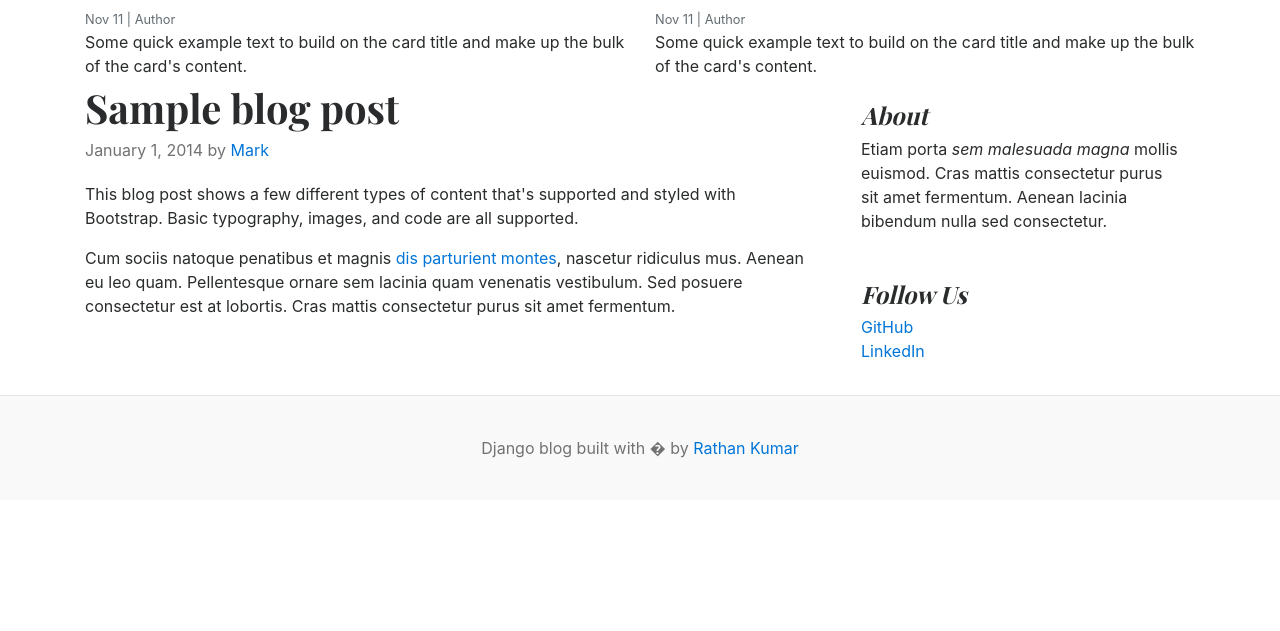
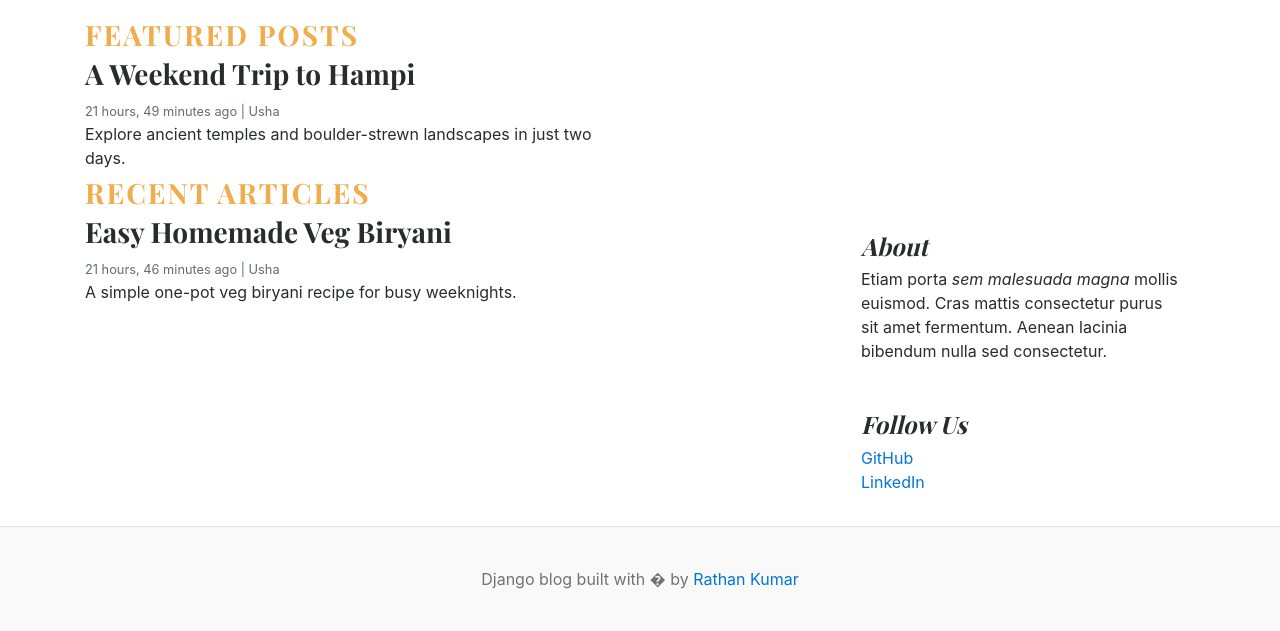
Before and after one commit to ushaerikireddy-web/Django_Bolg, a Django app: page / in a window 1280 px wide. Shown: the part 535-1166 px from the top of the page. Before the commit the page ends 993 px from the top, so only its background shows below. Run offline with Django 3.2, Linux system fonts and the light colour scheme; data comes from the database, SQL or seed files in the repository; both versions use the stored data as it was after the commit.

Commit message:
posts by category

```diff
--- a/blog_main/settings.py
+++ b/blog_main/settings.py
@@ -63,6 +63,7 @@ TEMPLATES = [
                 'django.template.context_processors.request',
                 'django.contrib.auth.context_processors.auth',
                 'django.contrib.messages.context_processors.messages',
+                'blogs.context_processors.get_categories'
             ],
         },
     },
--- a/blog_main/urls.py
+++ b/blog_main/urls.py
@@ -14,7 +14,8 @@ Including another URLconf
     2. Add a URL to urlpatterns:  path('blog/', include('blog.urls'))
 """
 from django.contrib import admin
-from django.urls import path
+from django.urls import include, path
+
 from .import views
 from django.conf.urls.static import static
 from django.conf import settings
@@ -22,4 +23,5 @@ from django.conf import settings
 urlpatterns = [
     path('admin/', admin.site.urls),
     path('',views.home,name='home'),
+    path('category/',include('blogs.urls')) # Includes the URL patterns from the blogs app under the 'category/' URL path
 ]+static(settings.MEDIA_URL,document_root=settings.MEDIA_ROOT)
--- a/blog_main/views.py
+++ b/blog_main/views.py
@@ -4,7 +4,16 @@
 from django.shortcuts import render
 
 from django.http import HttpResponse
+from blogs.models import Blog, Category
 
 
 def home(request):
-    return render(request,'home.html')
+    featured_posts = Blog.objects.filter(is_featured=True , status='Published').order_by('updated_at')
+    posts = Blog.objects.filter(is_featured=False,status='Published')
+    print("FEATURED POSTS:", featured_posts)
+    print("RECENT POSTS:", posts)
+    context ={
+        'featured_posts' : featured_posts,
+        'posts' : posts,
+    }
+    return render(request,'home.html',context)
--- /dev/null
+++ b/blogs/context_processors.py
@@ -0,0 +1,9 @@
+
+
+
+from .models import Category
+
+
+def get_categories(request):
+    categories = Category.objects.all()
+    return dict(categories=categories)
--- a/blogs/models.py
+++ b/blogs/models.py
@@ -49,6 +49,7 @@ class Blog(models.Model):
      # Connects the blog with a Category
      # on_delete=models.CASCADE means if a category is deleted,
      # its related blogs will also be deleted
+    #  Django detects this category as category_id so we can use both category and category_id in usage
      category = models.ForeignKey(Category,on_delete=models.CASCADE)
      # Connects the blog with the Django User
      # This stores which user created the blog
--- /dev/null
+++ b/blogs/urls.py
@@ -0,0 +1,11 @@
+from django.urls import include, path
+
+from . import views
+
+
+
+urlpatterns = [
+    path('<int:category_id>/',views.posts_by_category,name='posts_by_category')
+    # Gets the category ID from the URL and shows the posts of that category
+
+]
--- /dev/null
+++ b/templates/404.html
@@ -0,0 +1,4 @@
+<p>The category doesnot exists</p>
+<!-- if we want to work this page then in blog_main ==> settings ==>(change) DEBUG = False
+                                                                             ALLOWED_HOST = ["*"]
+                                                                              -->
--- /dev/null
+++ b/templates/base.html
@@ -0,0 +1,57 @@
+<!-- Header Part -->
+
+{% load static %}
+
+<!DOCTYPE html>
+<html lang="en">
+
+<head>
+  <meta charset="UTF-8">
+  <meta http-equiv="X-UA-Compatible" content="IE=edge">
+  <meta name="viewport" content="width=device-width, initial-scale=1.0">
+  <title>Django Blogs</title>
+  <link href="https://getbootstrap.com/docs/4.0/dist/css/bootstrap.min.css" rel="stylesheet">
+  <link href="https://fonts.googleapis.com/css?family=Playfair+Display:700,900" rel="stylesheet">
+  <link href="{% static 'css/blog.css' %}" rel="stylesheet">
+</head>
+
+<body>
+  <div class="container">
+    <header class="blog-header py-3">
+      <div class="row flex-nowrap justify-content-between align-items-center">
+        <div class="col-8 pt-1">
+          <a class="blog-header-logo text-dark" href="/">Django Blog</a>
+        </div>
+        <div class="col-4 d-flex justify-content-end align-items-center">
+          <a class="btn btn-sm btn-warning" href="#">SignIn</a> &nbsp;
+          <a class="btn btn-sm btn-outline-secondary" href="#">Register</a>
+        </div>
+      </div>
+    </header>
+
+    <div class="nav-scroller py-1 mb-2">
+      <nav class="nav d-flex justify-content-between">
+        {% for cat in categories %}
+        <a class="p-2 text-muted" href="{% url 'posts_by_category' cat.id %}">{{ cat }}</a>
+        {% endfor %}
+      </nav>
+    </div>
+
+
+
+<!-- Main Content Part -->
+
+
+{% block content %}
+
+{% endblock %}
+
+
+<!-- Footer Part -->
+
+  <footer class="blog-footer">
+    <p>Django blog built with � by <a href="#">Rathan Kumar</a></p>
+  </footer>
+</body>
+
+</html>
--- a/templates/home.html
+++ b/templates/home.html
@@ -1,102 +1,64 @@
+{% extends 'base.html' %}
 
-{% load static %}
+{% block content %}
 
-<!DOCTYPE html>
-<html lang="en">
-<head>
-    <meta charset="UTF-8">
-    <meta http-equiv="X-UA-Compatible" content="IE=edge">
-    <meta name="viewport" content="width=device-width, initial-scale=1.0">
-    <title>Django Blogs</title>
-    <link href="https://getbootstrap.com/docs/4.0/dist/css/bootstrap.min.css" rel="stylesheet">
-    <link href="https://fonts.googleapis.com/css?family=Playfair+Display:700,900" rel="stylesheet">
-    <link href="{% static 'css/blog.css' %}" rel="stylesheet">
-  </head>
-<body>
-    <div class="container">
-      <header class="blog-header py-3">
-        <div class="row flex-nowrap justify-content-between align-items-center">
-          <div class="col-8 pt-1">
-            <a class="blog-header-logo text-dark" href="/">Django Blog</a>
-          </div>
-          <div class="col-4 d-flex justify-content-end align-items-center">
-            <a class="btn btn-sm btn-warning" href="#">Login</a> &nbsp;
-            <a class="btn btn-sm btn-outline-secondary" href="#">Register</a>
+{% for post in featured_posts %}
+{% if forloop.first %}
+<div class="jumbotron p-3 p-md-5 text-white rounded bg-dark"
+  style="background-image: url({{ post.featured_image.url }});background-blend-mode: overlay;background-size:cover;">
+  <div class="col-md-8 px-0">
+    <h1 class="display-4 font-italic">{{post.title}}</h1>
+    <p class="lead my-3">{{post.short_description | truncatewords:10 }}</p>
+    <p class="lead mb-0"><a href="#" class="text-white font-weight-bold">Continue reading...</a></p>
   </div>
 </div>
-      </header>
+{% endif %}
+{% endfor %}
 
-      <div class="nav-scroller py-1 mb-2">
-        <nav class="nav d-flex justify-content-between">
-          <a class="p-2 text-muted" href="#">World</a>
-          <a class="p-2 text-muted" href="#">U.S.</a>
-          <a class="p-2 text-muted" href="#">Technology</a>
-          <a class="p-2 text-muted" href="#">Design</a>
-          <a class="p-2 text-muted" href="#">Culture</a>
-          <a class="p-2 text-muted" href="#">Business</a>
-          <a class="p-2 text-muted" href="#">Politics</a>
-          <a class="p-2 text-muted" href="#">Opinion</a>
-          <a class="p-2 text-muted" href="#">Science</a>
-          <a class="p-2 text-muted" href="#">Health</a>
-          <a class="p-2 text-muted" href="#">Style</a>
-          <a class="p-2 text-muted" href="#">Travel</a>
-        </nav>
+
+<!-- Featured Posts -->
+<h3 class="text-uppercase text-warning" style="letter-spacing: 2px ;">Featured Posts</h3>
+<div class="row mb-2">
+  {% for post in featured_posts %}
+  {% if not forloop.first %}
+  <div class="col-md-6">
+    <div class="card border-0">
+      <div class="card-body">
+        <h3>{{post.title}}</h3>
+        <small class="mb-1 text-muted">{{post.created_at | timesince }} ago | {{post.author}}</small>
+        <p class="card-text">{{post.short_description | truncatewords:25 }}</p>
+      </div>
+    </div>
+  </div>
+  {% endif %}
+  {% endfor %}
+
 </div>
 
 
-
-<div class="jumbotron p-3 p-md-5 text-white rounded bg-dark" style="background-image: url({% static 'images/cricket.jpg' %});background-blend-mode: overlay;background-size:cover;">
-    <div class="col-md-8 px-0">
-      <h1 class="display-4 font-italic">Title of a longer featured blog post</h1>
-      <p class="lead my-3">Multiple lines of text that form the lede, informing new readers quickly and efficiently about what's most interesting in this post's contents.</p>
-      <p class="lead mb-0"><a href="#" class="text-white font-weight-bold">Continue reading...</a></p>
-    </div>
-  </div>
-
-  <div class="row mb-2">
-    <div class="col-md-6">
-      <div class="card border-0" >
-        <div class="card-body">
-          <h3>Post Title</h3>
-          <small class="mb-1 text-muted">Nov 11 | Author</small>
-          <p class="card-text">Some quick example text to build on the card title and make up the bulk of the card's content.</p>
-        </div>
-      </div>
-    </div>
-    <div class="col-md-6">
-      <div class="card border-0" >
-        <div class="card-body">
-          <h3>Post Title</h3>
-          <small class="mb-1 text-muted">Nov 11 | Author</small>
-          <p class="card-text">Some quick example text to build on the card title and make up the bulk of the card's content.</p>
-        </div>
-      </div>
-    </div>
-  </div>
-
+<!-- Recent Articles -->
+<h3 class="text-uppercase text-warning" style="letter-spacing: 2px ;">Recent Articles</h3>
 <main role="main" class="container p-0">
   <div class="row">
     <div class="col-md-8 blog-main">
-
-        <div class="blog-post">
-          <h2 class="blog-post-title">Sample blog post</h2>
-          <p class="blog-post-meta">January 1, 2014 by <a href="#">Mark</a></p>
-
-          <p>This blog post shows a few different types of content that's supported and styled with Bootstrap. Basic typography, images, and code are all supported.</p>
-
-          <p>Cum sociis natoque penatibus et magnis <a href="#">dis parturient montes</a>, nascetur ridiculus mus. Aenean eu leo quam. Pellentesque ornare sem lacinia quam venenatis vestibulum. Sed posuere consectetur est at lobortis. Cras mattis consectetur purus sit amet fermentum.</p>
-
-
+      {% for post in posts %}
+      <div class="card border-0">
+        <div class="card-body">
+          <h3>{{post.title}}</h3>
+          <small class="mb-1 text-muted">{{post.created_at | timesince }} ago | {{post.author}}</small>
+          <p class="card-text">{{post.short_description | truncatewords:25 }}</p>
+          <!-- we can also use (truncatechars : 25) filter it means it displays ony 25 characters instead of words -->
         </div>
-        <!-- /.blog-post -->
-
+      </div>
+      {% endfor %}
     </div>
     <!-- /.blog-main -->
 
     <aside class="col-md-4 blog-sidebar">
       <div class="p-3 mb-3 bg-light rounded">
         <h4 class="font-italic">About</h4>
-          <p class="mb-0">Etiam porta <em>sem malesuada magna</em> mollis euismod. Cras mattis consectetur purus sit amet fermentum. Aenean lacinia bibendum nulla sed consectetur.</p>
+        <p class="mb-0">Etiam porta <em>sem malesuada magna</em> mollis euismod. Cras mattis consectetur purus sit
+          amet fermentum. Aenean lacinia bibendum nulla sed consectetur.</p>
       </div>
 
       <div class="p-3">
@@ -113,8 +75,6 @@
 </main><!-- /.container -->
 
 </div>
-<footer class="blog-footer">
-  <p>Django blog built with � by <a href="#">Rathan Kumar</a></p>
-</footer>
-</body>
-</html>
+
+
+{% endblock %}
```
Also changed, not shown: blogs/views.py (+22 -2 lines), templates/posts_by_category.html (added, +42 -0 lines), db.sqlite3, static/images/sleep.jpg (added), static/images/sleep.png (deleted). Lines whose indentation alone changed are shown as unchanged.
